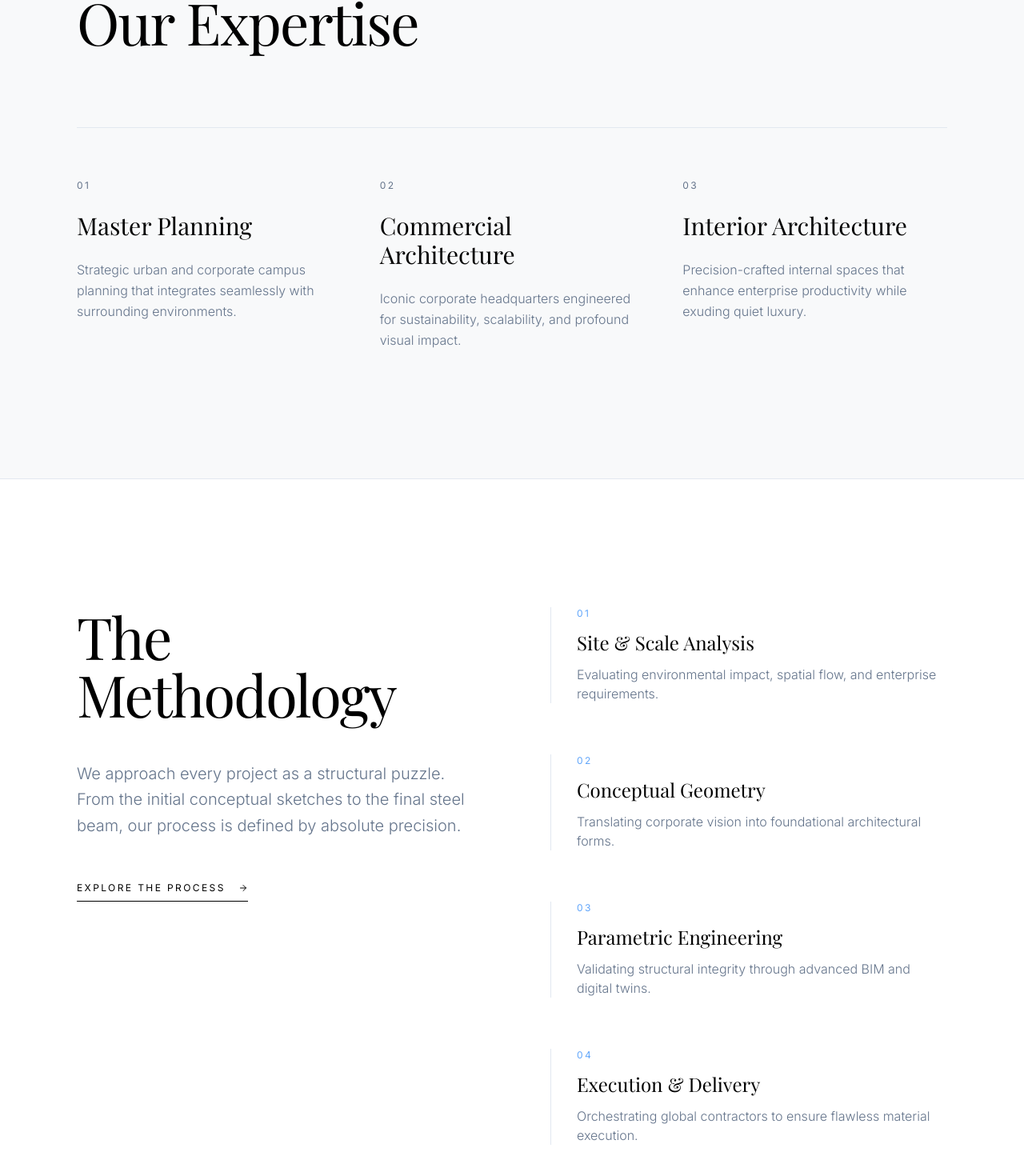
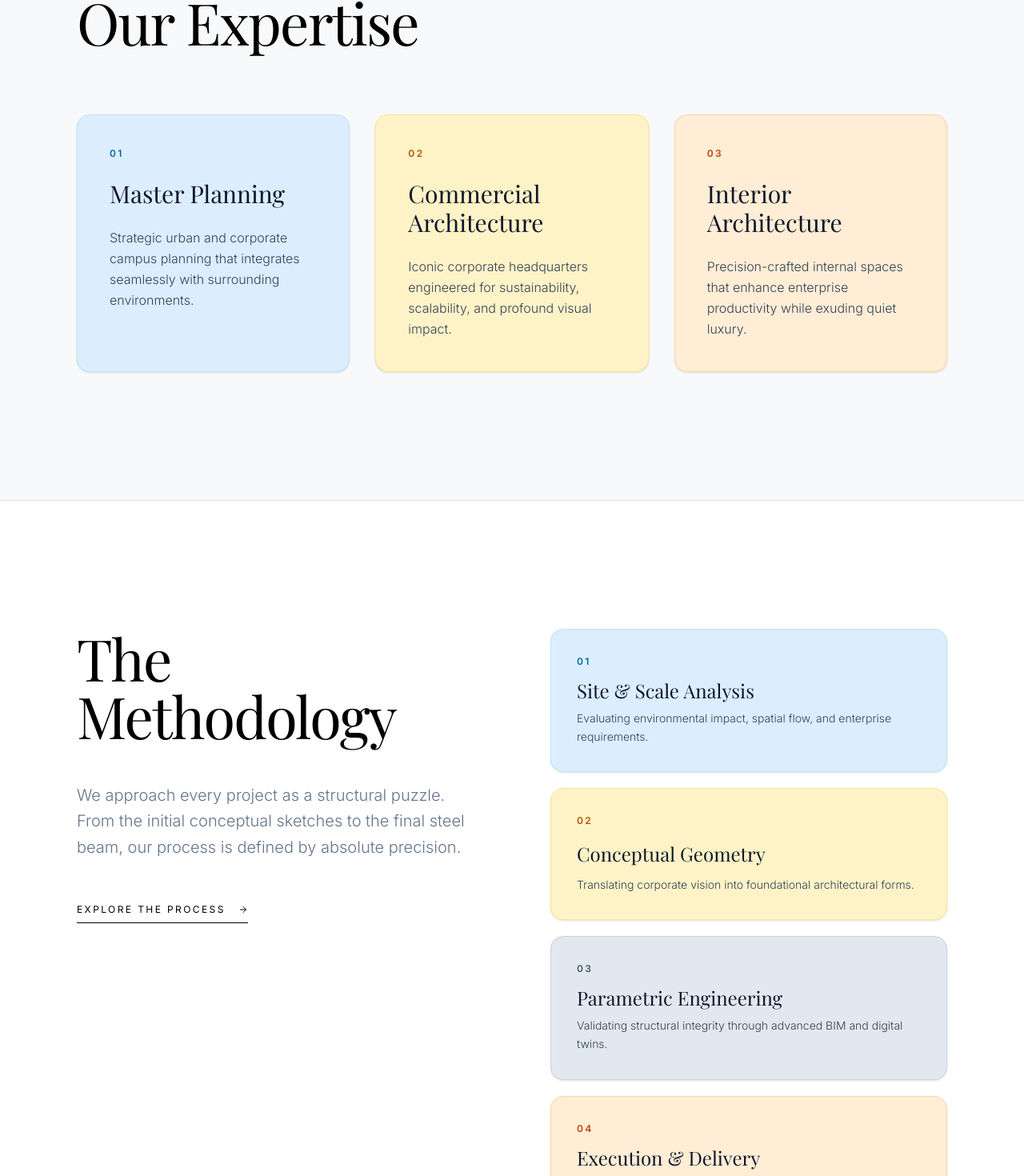
Before and after one commit to abhishekck31/Admire-Architects, a Next.js app: page / in a window 1280 px wide. Shown: the part 4787-6257 px from the top of the page at 80% size. Built offline with nearby package versions, Linux system fonts and the light colour scheme; a web font is replaced by a local one.

Commit message:
feat: enhance UI with aesthetic highlight colors, white nav overlay, and full mobile responsiveness

```diff
--- a/src/app/page.tsx
+++ b/src/app/page.tsx
@@ -212,44 +212,67 @@ export default function Home() {
       </section>
 
       {/* Services / Expertise */}
-      <section className="py-40 bg-card border-y border-border">
+      <section className="py-20 md:py-40 bg-card border-y border-border">
         <div className="max-w-7xl mx-auto px-6 md:px-16 lg:px-24">
           <motion.div
             initial="hidden"
             whileInView="visible"
             viewport={{ once: true }}
             variants={fadeUp}
-            className="mb-24"
+            className="mb-12 md:mb-20"
           >
-            <h2 className="text-5xl md:text-7xl font-serif font-light tracking-tight">Our Expertise</h2>
+            <h2 className="text-4xl sm:text-5xl md:text-7xl font-serif font-light tracking-tight">Our Expertise</h2>
           </motion.div>
 
-          <div className="grid grid-cols-1 md:grid-cols-3 gap-16 md:gap-12 border-t border-border pt-16">
+          <div className="grid grid-cols-1 md:grid-cols-3 gap-6 md:gap-8">
             {[
               {
+                number: "01",
                 title: "Master Planning",
-                desc: "Strategic urban and corporate campus planning that integrates seamlessly with surrounding environments."
+                desc: "Strategic urban and corporate campus planning that integrates seamlessly with surrounding environments.",
+                boxStyle: "bg-[#DCEEFE] dark:bg-[#0c4a6e] border border-[#BAE6FD] dark:border-[#0284c7]/40 hover:bg-[#CEE5FC] dark:hover:bg-[#075985]",
+                numStyle: "text-[#0369A1] dark:text-[#38BDF8] font-semibold",
+                titleStyle: "text-[#0f172a] dark:text-white",
+                descStyle: "text-[#334155] dark:text-sky-100/90"
               },
               {
+                number: "02",
                 title: "Commercial Architecture",
-                desc: "Iconic corporate headquarters engineered for sustainability, scalability, and profound visual impact."
+                desc: "Iconic corporate headquarters engineered for sustainability, scalability, and profound visual impact.",
+                boxStyle: "bg-[#FEF3C7] dark:bg-[#78350f] border border-[#FDE68A] dark:border-[#b45309]/40 hover:bg-[#FDEBB2] dark:hover:bg-[#854d0e]",
+                numStyle: "text-[#B45309] dark:text-[#FBBF24] font-semibold",
+                titleStyle: "text-[#0f172a] dark:text-white",
+                descStyle: "text-[#334155] dark:text-amber-100/90"
               },
               {
+                number: "03",
                 title: "Interior Architecture",
-                desc: "Precision-crafted internal spaces that enhance enterprise productivity while exuding quiet luxury."
+                desc: "Precision-crafted internal spaces that enhance enterprise productivity while exuding quiet luxury.",
+                boxStyle: "bg-[#FFEDD5] dark:bg-[#7c2d12] border border-[#FED7AA] dark:border-[#c2410c]/40 hover:bg-[#FEE4C3] dark:hover:bg-[#9a3412]",
+                numStyle: "text-[#C2410C] dark:text-[#FB923C] font-semibold",
+                titleStyle: "text-[#0f172a] dark:text-white",
+                descStyle: "text-[#334155] dark:text-orange-100/90"
               }
             ].map((service, i) => (
               <motion.div
                 key={i}
-                initial={{ opacity: 0, y: 50 }}
+                initial={{ opacity: 0, y: 40 }}
                 whileInView={{ opacity: 1, y: 0 }}
                 viewport={{ once: true }}
-                transition={{ duration: 1, delay: i * 0.2, ease: [0.16, 1, 0.3, 1] }}
-                className="group"
+                transition={{ duration: 0.9, delay: i * 0.15, ease: [0.16, 1, 0.3, 1] }}
+                className={`w-full min-h-[auto] sm:min-h-[220px] p-6 sm:p-8 md:p-10 rounded-2xl ${service.boxStyle} shadow-sm hover:shadow-lg transition-all duration-300 flex flex-col justify-between`}
               >
-                <div className="text-xs uppercase tracking-[0.2em] text-muted-foreground mb-6">0{i + 1}</div>
-                <h3 className="text-3xl font-serif font-light mb-6 group-hover:text-accent transition-colors duration-500">{service.title}</h3>
-                <p className="text-muted-foreground font-light leading-relaxed">{service.desc}</p>
+                <div>
+                  <div className={`text-xs uppercase tracking-[0.2em] mb-4 sm:mb-6 ${service.numStyle}`}>
+                    {service.number}
+                  </div>
+                  <h3 className={`text-2xl sm:text-3xl font-serif font-light mb-4 sm:mb-6 ${service.titleStyle}`}>
+                    {service.title}
+                  </h3>
+                  <p className={`font-light leading-relaxed text-sm sm:text-base ${service.descStyle}`}>
+                    {service.desc}
+                  </p>
+                </div>
               </motion.div>
             ))}
           </div>
@@ -257,17 +280,17 @@ export default function Home() {
       </section>
 
       {/* Process Section */}
-      <section className="py-40 bg-background overflow-hidden relative">
+      <section className="py-20 md:py-40 bg-background overflow-hidden relative">
         <div className="max-w-7xl mx-auto px-6 md:px-16 lg:px-24 relative z-10">
-          <div className="grid grid-cols-1 md:grid-cols-2 gap-24">
+          <div className="grid grid-cols-1 md:grid-cols-2 gap-12 md:gap-24">
             <motion.div
               initial="hidden"
               whileInView="visible"
               viewport={{ once: true }}
               variants={fadeUp}
             >
-              <h2 className="text-5xl md:text-7xl font-serif font-light tracking-tight mb-12">The Methodology</h2>
-              <p className="text-xl text-muted-foreground font-light leading-relaxed mb-12 max-w-lg">
+              <h2 className="text-4xl sm:text-5xl md:text-7xl font-serif font-light tracking-tight mb-6 md:mb-12">The Methodology</h2>
+              <p className="text-lg sm:text-xl text-muted-foreground font-light leading-relaxed mb-8 md:mb-12 max-w-lg">
                 We approach every project as a structural puzzle. From the initial conceptual sketches to the final steel beam, our process is defined by absolute precision.
               </p>
               <Link href="/expertise/process" className="inline-flex items-center gap-4 text-xs uppercase tracking-[0.2em] border-b border-primary pb-2 hover:text-muted-foreground hover:border-muted-foreground transition-colors duration-500">
@@ -275,25 +298,62 @@ export default function Home() {
               </Link>
             </motion.div>
 
-            <div className="space-y-16">
+            <div className="flex flex-col gap-4 sm:gap-5 w-full">
               {[
-                { step: "01", title: "Site & Scale Analysis", text: "Evaluating environmental impact, spatial flow, and enterprise requirements." },
-                { step: "02", title: "Conceptual Geometry", text: "Translating corporate vision into foundational architectural forms." },
-                { step: "03", title: "Parametric Engineering", text: "Validating structural integrity through advanced BIM and digital twins." },
-                { step: "04", title: "Execution & Delivery", text: "Orchestrating global contractors to ensure flawless material execution." }
+                {
+                  step: "01",
+                  title: "Site & Scale Analysis",
+                  text: "Evaluating environmental impact, spatial flow, and enterprise requirements.",
+                  bg: "bg-[#DCEEFE] dark:bg-[#0c4a6e] border border-[#BAE6FD] dark:border-[#0284c7]/40 hover:bg-[#CEE5FC] dark:hover:bg-[#075985]",
+                  numColor: "text-[#0369A1] dark:text-[#38BDF8] font-semibold",
+                  titleColor: "text-[#0f172a] dark:text-white",
+                  textColor: "text-[#334155] dark:text-sky-100/90"
+                },
+                {
+                  step: "02",
+                  title: "Conceptual Geometry",
+                  text: "Translating corporate vision into foundational architectural forms.",
+                  bg: "bg-[#FEF3C7] dark:bg-[#78350f] border border-[#FDE68A] dark:border-[#b45309]/40 hover:bg-[#FDEBB2] dark:hover:bg-[#854d0e]",
+                  numColor: "text-[#B45309] dark:text-[#FBBF24] font-semibold",
+                  titleColor: "text-[#0f172a] dark:text-white",
+                  textColor: "text-[#334155] dark:text-amber-100/90"
+                },
+                {
+                  step: "03",
+                  title: "Parametric Engineering",
+                  text: "Validating structural integrity through advanced BIM and digital twins.",
+                  bg: "bg-[#E2E8F0] dark:bg-[#334155] border border-[#CBD5E1] dark:border-[#475569]/50 hover:bg-[#D5DEE8] dark:hover:bg-[#3b4b61]",
+                  numColor: "text-[#475569] dark:text-[#94A3B8] font-semibold",
+                  titleColor: "text-[#0f172a] dark:text-white",
+                  textColor: "text-[#334155] dark:text-slate-100/90"
+                },
+                {
+                  step: "04",
+                  title: "Execution & Delivery",
+                  text: "Orchestrating global contractors to ensure flawless material execution.",
+                  bg: "bg-[#FFEDD5] dark:bg-[#7c2d12] border border-[#FED7AA] dark:border-[#c2410c]/40 hover:bg-[#FEE4C3] dark:hover:bg-[#9a3412]",
+                  numColor: "text-[#C2410C] dark:text-[#FB923C] font-semibold",
+                  titleColor: "text-[#0f172a] dark:text-white",
+                  textColor: "text-[#334155] dark:text-orange-100/90"
+                }
               ].map((item, i) => (
                 <motion.div
                   key={i}
-                  initial={{ opacity: 0, x: 50 }}
+                  initial={{ opacity: 0, x: 40 }}
                   whileInView={{ opacity: 1, x: 0 }}
                   viewport={{ once: true }}
-                  transition={{ duration: 1, delay: i * 0.15, ease: [0.16, 1, 0.3, 1] }}
-                  className="border-l border-border pl-8 relative"
+                  transition={{ duration: 0.7, delay: i * 0.1, ease: [0.16, 1, 0.3, 1] }}
+                  className={`w-full min-h-[auto] sm:min-h-[165px] p-6 sm:p-7 md:p-8 rounded-2xl ${item.bg} shadow-sm hover:shadow-lg transition-all duration-300 flex flex-col justify-between`}
                 >
-                  <div className="absolute top-0 -left-[1px] w-[2px] h-0 bg-primary group-hover:h-full transition-all duration-1000" />
-                  <div className="text-xs uppercase tracking-[0.2em] text-accent mb-3">{item.step}</div>
-                  <h4 className="text-2xl font-serif font-light mb-3">{item.title}</h4>
-                  <p className="text-muted-foreground font-light">{item.text}</p>
+                  <div className={`text-xs uppercase tracking-[0.2em] mb-2 sm:mb-3 ${item.numColor}`}>
+                    {item.step}
+                  </div>
+                  <h4 className={`text-xl sm:text-2xl font-serif font-light mb-2 ${item.titleColor}`}>
+                    {item.title}
+                  </h4>
+                  <p className={`font-light text-sm leading-relaxed ${item.textColor}`}>
+                    {item.text}
+                  </p>
                 </motion.div>
               ))}
             </div>
--- a/src/app/services/page.tsx
+++ b/src/app/services/page.tsx
@@ -12,35 +12,60 @@ const SERVICES = [
     title: "Architecture",
     number: "01",
     description: "Iconic structural design tailored for global corporate headquarters and monumental enterprise developments.",
-    image: "/project_1_1779118457708.png"
+    image: "/project_1_1779118457708.png",
+    bg: "bg-[#DCEEFE] dark:bg-[#0c4a6e] border border-[#BAE6FD] dark:border-[#0284c7]/40 hover:bg-[#CEE5FC] dark:hover:bg-[#075985]",
+    numColor: "text-[#0369A1] dark:text-[#38BDF8]",
+    titleColor: "text-[#0f172a] dark:text-white",
+    descColor: "text-[#334155] dark:text-sky-100/90",
+    arrowBg: "bg-white/80 dark:bg-white/10 text-[#0369A1] dark:text-[#38BDF8] group-hover:bg-[#0284c7] group-hover:text-white"
   },
   {
     id: "interior-design",
     title: "Interior Design",
     number: "02",
     description: "Precision-crafted internal spaces that enhance enterprise productivity while exuding quiet, profound luxury.",
-    image: "/project_2_1779118501379.png"
+    image: "/project_2_1779118501379.png",
+    bg: "bg-[#FEF3C7] dark:bg-[#78350f] border border-[#FDE68A] dark:border-[#b45309]/40 hover:bg-[#FDEBB2] dark:hover:bg-[#854d0e]",
+    numColor: "text-[#B45309] dark:text-[#FBBF24]",
+    titleColor: "text-[#0f172a] dark:text-white",
+    descColor: "text-[#334155] dark:text-amber-100/90",
+    arrowBg: "bg-white/80 dark:bg-white/10 text-[#B45309] dark:text-[#FBBF24] group-hover:bg-[#b45309] group-hover:text-white"
   },
   {
     id: "project-management",
     title: "Project Management",
     number: "03",
     description: "Rigorous oversight and risk mitigation, ensuring multi-million dollar developments are executed flawlessly.",
-    image: "/hero_arch_1779118409602.png"
+    image: "/hero_arch_1779118409602.png",
+    bg: "bg-[#E2E8F0] dark:bg-[#334155] border border-[#CBD5E1] dark:border-[#475569]/50 hover:bg-[#D5DEE8] dark:hover:bg-[#3b4b61]",
+    numColor: "text-[#475569] dark:text-[#94A3B8]",
+    titleColor: "text-[#0f172a] dark:text-white",
+    descColor: "text-[#334155] dark:text-slate-100/90",
+    arrowBg: "bg-white/80 dark:bg-white/10 text-[#475569] dark:text-[#94A3B8] group-hover:bg-[#475569] group-hover:text-white"
   },
   {
     id: "design-build",
     title: "Design Build",
     number: "04",
     description: "A unified workflow bridging the gap between visionary concept and physical construction under one entity.",
-    image: "/project_1_1779118457708.png"
+    image: "/project_1_1779118457708.png",
+    bg: "bg-[#FFEDD5] dark:bg-[#7c2d12] border border-[#FED7AA] dark:border-[#c2410c]/40 hover:bg-[#FEE4C3] dark:hover:bg-[#9a3412]",
+    numColor: "text-[#C2410C] dark:text-[#FB923C]",
+    titleColor: "text-[#0f172a] dark:text-white",
+    descColor: "text-[#334155] dark:text-orange-100/90",
+    arrowBg: "bg-white/80 dark:bg-white/10 text-[#C2410C] dark:text-[#FB923C] group-hover:bg-[#c2410c] group-hover:text-white"
   },
   {
     id: "turnkey-solutions",
     title: "Turnkey Solutions",
     number: "05",
     description: "End-to-end delivery of enterprise spaces. From empty land to the final piece of curated furniture.",
-    image: "/project_2_1779118501379.png"
+    image: "/project_2_1779118501379.png",
+    bg: "bg-[#DCEEFE] dark:bg-[#0c4a6e] border border-[#BAE6FD] dark:border-[#0284c7]/40 hover:bg-[#CEE5FC] dark:hover:bg-[#075985]",
+    numColor: "text-[#0369A1] dark:text-[#38BDF8]",
+    titleColor: "text-[#0f172a] dark:text-white",
+    descColor: "text-[#334155] dark:text-sky-100/90",
+    arrowBg: "bg-white/80 dark:bg-white/10 text-[#0369A1] dark:text-[#38BDF8] group-hover:bg-[#0284c7] group-hover:text-white"
   }
 ];
 
@@ -48,7 +73,7 @@ export default function ServicesIndex() {
   const [activeService, setActiveService] = useState(SERVICES[0]);
 
   return (
-    <div className="relative min-h-screen bg-background text-foreground overflow-clip font-sans pt-32 pb-32">
+    <div className="relative min-h-screen bg-background text-foreground overflow-clip font-sans pt-24 md:pt-32 pb-20 md:pb-32">
 
       {/* Background Image that crossfades based on hover */}
       <div className="fixed top-0 right-0 w-full md:w-[50vw] h-screen z-0 hidden md:block">
@@ -61,13 +86,6 @@ export default function ServicesIndex() {
             transition={{ duration: 1.2, ease: [0.16, 1, 0.3, 1] }}
             className="absolute inset-0"
           >
-            {/* <Image
-              src={activeService.image}
-              alt={activeService.title}
-              fill
-              className="object-cover grayscale opacity-40 hover:grayscale-0 hover:opacity-100 transition-all duration-1000"
-              priority
-            /> */}
             {/* Cinematic Gradient Mask */}
             <div className="absolute inset-0 bg-gradient-to-r from-background via-background/80 to-transparent" />
           </motion.div>
@@ -80,40 +98,40 @@ export default function ServicesIndex() {
           initial={{ opacity: 0, y: 30 }}
           animate={{ opacity: 1, y: 0 }}
           transition={{ duration: 1.2, ease: [0.16, 1, 0.3, 1] }}
-          className="mb-24"
+          className="mb-12 md:mb-20"
         >
-          <div className="text-[10px] uppercase tracking-[0.3em] text-accent mb-6">Expertise</div>
-          <h1 className="text-5xl md:text-8xl font-serif font-light tracking-tighter">Our Services</h1>
+          <div className="text-[10px] uppercase tracking-[0.3em] text-accent mb-4 sm:mb-6">Expertise</div>
+          <h1 className="text-4xl sm:text-6xl md:text-8xl font-serif font-light tracking-tighter">Our Services</h1>
         </motion.div>
 
-        <div className="w-full md:w-3/5 flex flex-col gap-0 border-t border-border">
+        <div className="w-full md:w-4/5 flex flex-col gap-4 sm:gap-6">
           {SERVICES.map((service, index) => (
             <motion.div
               key={service.id}
               initial={{ opacity: 0, x: -30 }}
               animate={{ opacity: 1, x: 0 }}
-              transition={{ duration: 1, delay: index * 0.1, ease: [0.16, 1, 0.3, 1] }}
+              transition={{ duration: 0.8, delay: index * 0.1, ease: [0.16, 1, 0.3, 1] }}
               onMouseEnter={() => setActiveService(service)}
-              className="group border-b border-border py-12 cursor-pointer"
+              className="block"
             >
               <Link href={`/services/${service.id}`} className="block">
-                <div className="flex flex-col md:flex-row justify-between items-start md:items-center gap-6">
-                  <div className="flex gap-8 md:gap-16 items-start">
-                    <span className="text-xs font-medium text-muted-foreground mt-3 group-hover:text-accent transition-colors duration-500">
+                <div className={`w-full min-h-[auto] sm:min-h-[175px] md:min-h-[190px] p-6 sm:p-8 md:p-10 rounded-2xl ${service.bg} shadow-sm hover:shadow-lg transition-all duration-300 flex flex-col sm:flex-row justify-between items-start sm:items-center gap-4 sm:gap-6 group cursor-pointer`}>
+                  <div className="flex gap-4 sm:gap-6 md:gap-12 items-start">
+                    <span className={`text-xs font-semibold uppercase tracking-[0.2em] mt-1.5 sm:mt-2 font-mono ${service.numColor}`}>
                       {service.number}
                     </span>
                     <div>
-                      <h2 className="text-4xl md:text-5xl font-serif font-light mb-4 group-hover:translate-x-4 transition-transform duration-500">
+                      <h2 className={`text-2xl sm:text-3xl md:text-4xl font-serif font-light mb-2 sm:mb-3 ${service.titleColor}`}>
                         {service.title}
                       </h2>
-                      <p className="text-muted-foreground font-light max-w-sm group-hover:translate-x-4 transition-transform duration-500 delay-75">
+                      <p className={`font-light max-w-xl text-sm sm:text-base leading-relaxed ${service.descColor}`}>
                         {service.description}
                       </p>
                     </div>
                   </div>
 
-                  <div className="hidden md:flex w-16 h-16 rounded-full border border-border items-center justify-center group-hover:bg-foreground group-hover:text-background transform -translate-x-10 group-hover:translate-x-0 opacity-0 group-hover:opacity-100 transition-all duration-700">
-                    <FiArrowRight size={24} />
+                  <div className={`w-10 h-10 sm:w-12 sm:h-12 rounded-full flex items-center justify-center shrink-0 shadow-sm transition-all duration-300 group-hover:scale-110 self-end sm:self-auto ${service.arrowBg}`}>
+                    <FiArrowRight size={18} />
                   </div>
                 </div>
               </Link>
```
Also changed, not shown: src/app/process/page.tsx (+31 -25 lines), src/components/Navigation.tsx (+27 -34 lines).
